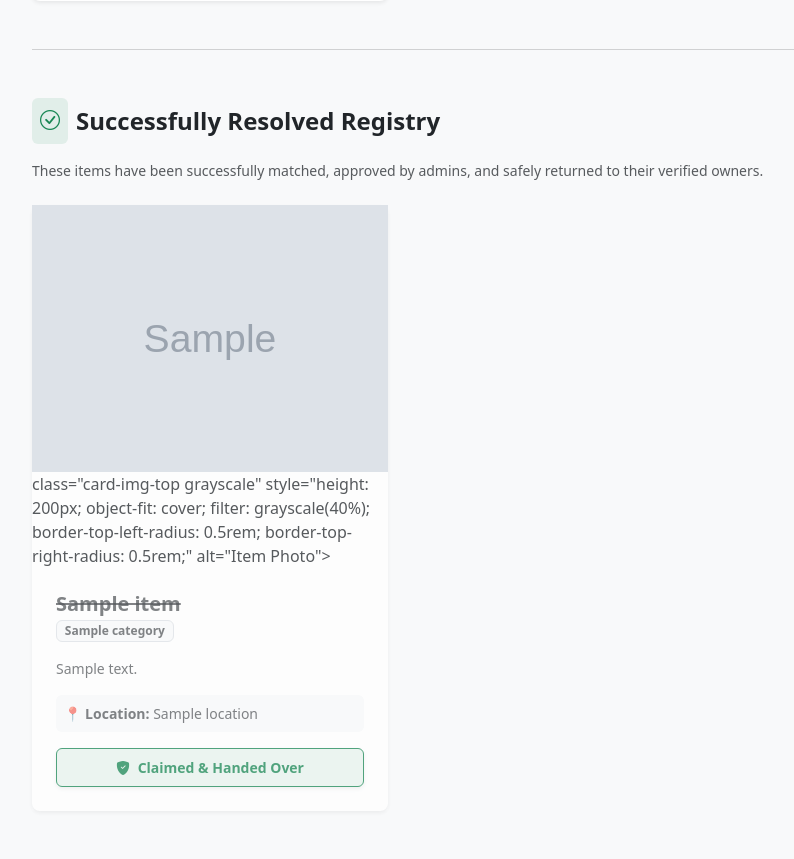
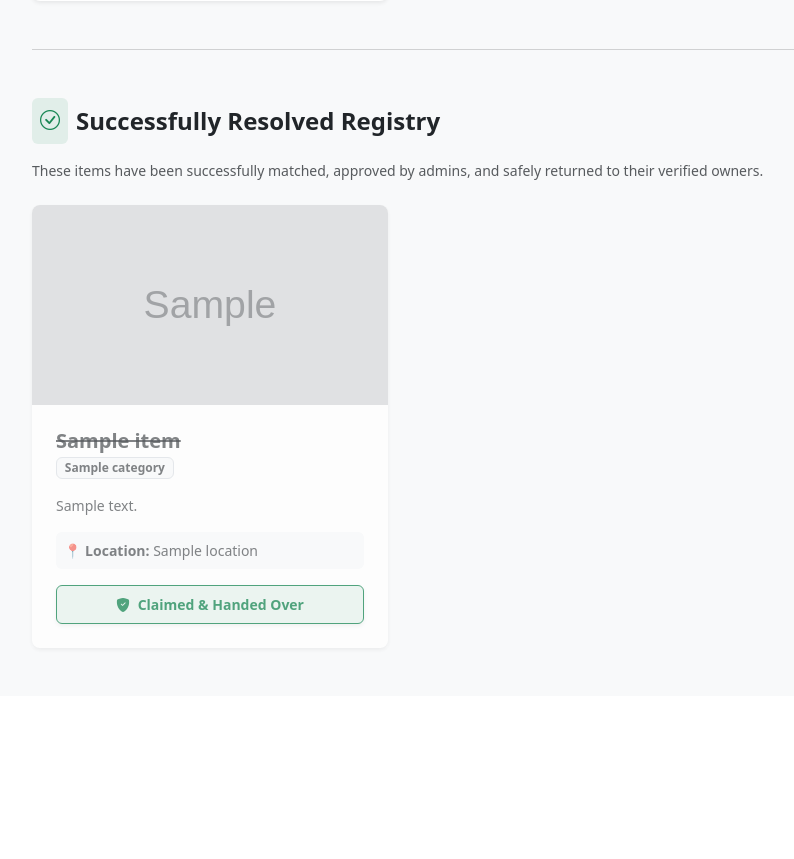
Before and after one commit to gauravchoudhary45/Lost-And-Found-Portal, a Flask app: template templates/search.html in a window 1280 px wide. Shown: the part 867-1726 px from the top of the page, without its empty margins (50-844 px from the left). After the commit the page ends 1517 px from the top, so only its background shows below. Run offline with Flask 3, Linux system fonts and the light colour scheme; the template is opened without the code that fills it: most values are stand-ins (such as "Sample title", 1, 10 or a date in 2020); grey boxes marked "Sample" are stand-in pictures.

Commit message:
Update search.html

```diff
--- a/templates/search.html
+++ b/templates/search.html
@@ -24,7 +24,6 @@
     </form>
 </div>
 
-
 <div class="d-flex align-items-center mb-3">
     <div class="bg-primary bg-opacity-10 text-primary rounded p-2 me-2"><i class="bi bi-unlock fs-5"></i></div>
     <h4 class="fw-bold text-dark mb-0">Active Unclaimed Items</h4>
@@ -35,9 +34,8 @@
     {% for item in unclaimed %}
         <div class="col">
             <div class="card h-100 shadow-sm border-0 bg-white">
-                {% if item.image_file != 'no_image.jpg' %}
-                    <img src="{{ url_for('static', filename='item_pics/' + item.image_file) }}" class="card-img-top" style="height: 200px; object-fit: cover; border-top-left-radius: 0.5rem; border-top-right-radius: 0.5rem;" alt="Item Photo">
-                {% endif %}
+                <img src="{{ item.image_file }}" class="card-img-top" style="height: 200px; object-fit: cover; border-top-left-radius: 0.5rem; border-top-right-radius: 0.5rem;" alt="Item Photo">
+
                 <div class="card-body d-flex flex-column p-4">
                     <h5 class="card-title fw-bold text-dark mb-1">{{ item.title }}</h5>
                     <span class="badge bg-light text-secondary border align-self-start mb-3 small">{{ item.category }}</span>
@@ -58,9 +56,7 @@
     {% endfor %}
 </div>
 
-
 <hr class="my-5 text-muted">
-
 
 <div class="d-flex align-items-center mb-3">
     <div class="bg-success bg-opacity-10 text-success rounded p-2 me-2"><i class="bi bi-check-circle fs-5"></i></div>
@@ -72,9 +68,8 @@
     {% for item in claimed %}
         <div class="col">
             <div class="card h-100 shadow-sm border-0 bg-white opacity-75">
-                {% if item.image_file != 'no_image.jpg' %}
-                    <img src="{{ item.image_file }}" alt="Item Image" class="img-fluid"> class="card-img-top grayscale" style="height: 200px; object-fit: cover; filter: grayscale(40%); border-top-left-radius: 0.5rem; border-top-right-radius: 0.5rem;" alt="Item Photo">
-                {% endif %}
+                <img src="{{ item.image_file }}" class="card-img-top" style="height: 200px; object-fit: cover; filter: grayscale(80%); border-top-left-radius: 0.5rem; border-top-right-radius: 0.5rem;" alt="Resolved Item Photo">
+
                 <div class="card-body d-flex flex-column p-4 bg-light bg-opacity-10">
                     <h5 class="card-title fw-bold text-muted mb-1"><del>{{ item.title }}</del></h5>
                     <span class="badge bg-light text-muted border align-self-start mb-3 small">{{ item.category }}</span>
```
